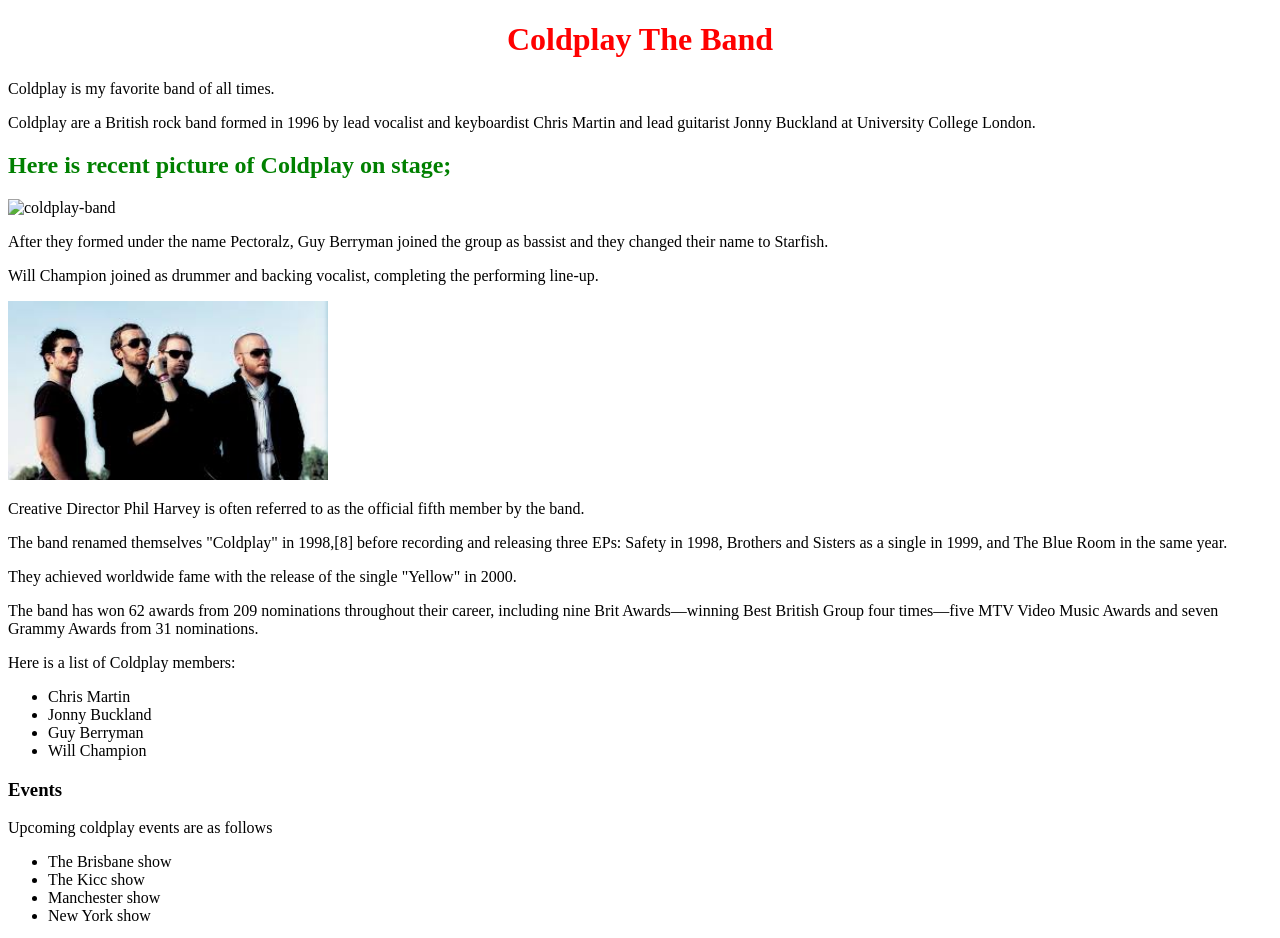
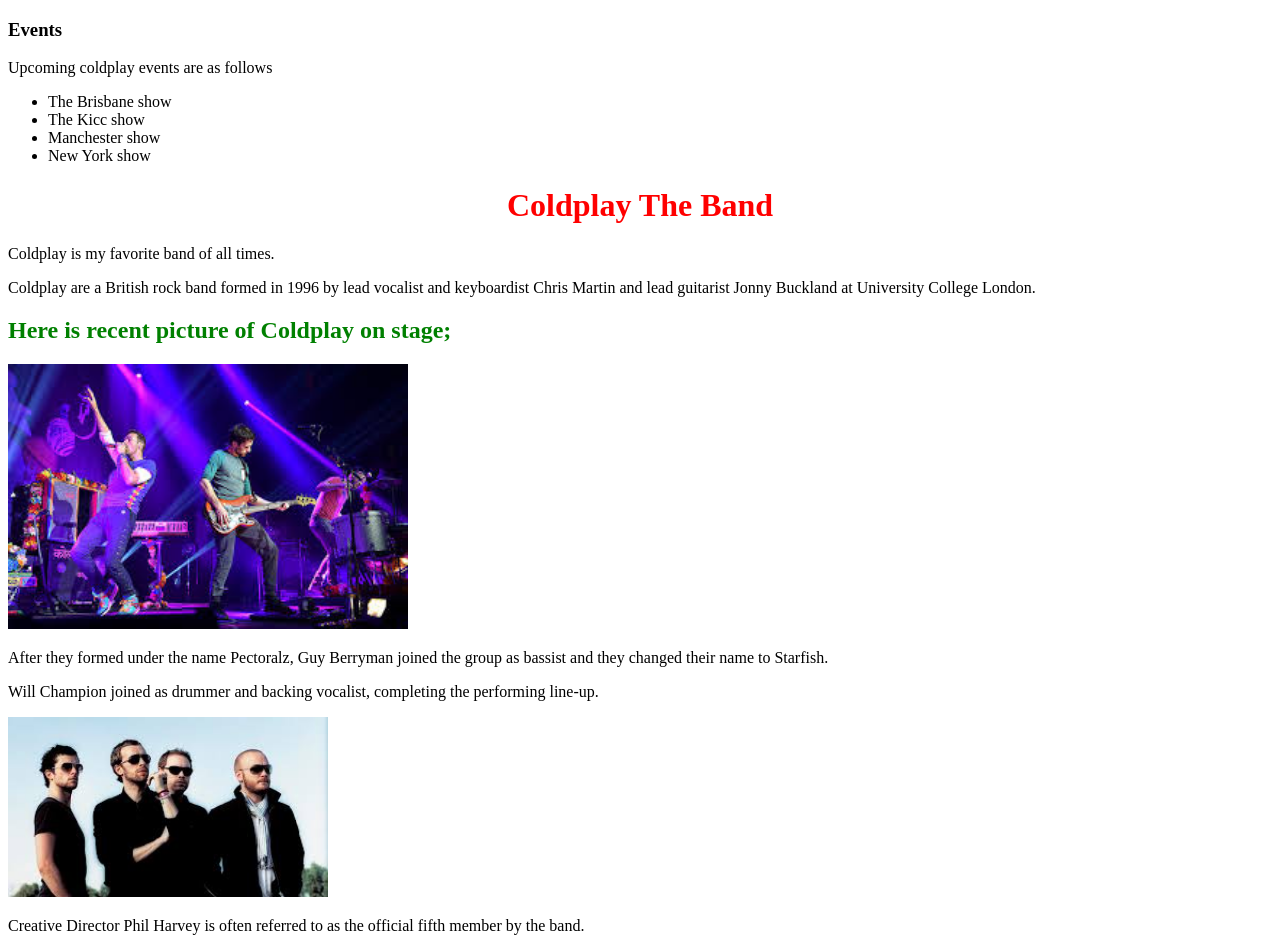
Before and after one commit to paulnderitu/favoriteband, a plain HTML site: page favoriteband.html in a window 1280 px wide. Shown: the top 938 px of the page. Drawn offline with Linux system fonts and the light colour scheme.

Commit message:
addedsiderupdate

```diff
--- a/favoriteband.html
+++ b/favoriteband.html
@@ -1,17 +1,29 @@
 <!DOCTYPE html>
 <html>
+
 <head>
-  <link href="css/styles.css"
-  rel="stylesheet" style="text/css">
+  <link href="css/styles.css" rel="stylesheet" style="text/css">
   <title>My Favorite Band</title>
 </head>
+
 <body>
+  <div class="sidebar">
+    <h3>Events</h3>
+    <p>Upcoming coldplay events are as follows</p>
+    <ul>
+      <li>The Brisbane show</li>
+      <li>The Kicc show</li>
+      <li>Manchester show</li>
+      <li>New York show</li>
+    </ul>
+  </div>
+  <div class="main">
     <h1>Coldplay The Band</h1>
     <p>Coldplay is my favorite band of all times.</p>
     <p>Coldplay are a British rock band formed in 1996 by lead vocalist and keyboardist Chris Martin and lead guitarist Jonny Buckland at University College London.</p>
 
     <h2>Here is recent picture of Coldplay on stage;</h2>
-    <img src="images/colplay.jpg" alt="coldplay-band"  style="width:400px; length:500px">
+    <img src="images/coldplay.jpg" alt="coldplay-band" style="width:400px; length:500px">
 
     <p>After they formed under the name Pectoralz, Guy Berryman joined the group as bassist and they changed their name to Starfish.</p>
     <p>Will Champion joined as drummer and backing vocalist, completing the performing line-up.</p>
@@ -28,18 +40,9 @@
       <li>Guy Berryman</li>
       <li>Will Champion</li>
     </ul>
-   <div class="sidebar">
-    <h3>Events</h3>
-      <p>Upcoming coldplay events are as follows</p>
-    <ul>
-      <li>The Brisbane show</li>
-      <li>The Kicc show</li>
-      <li>Manchester show</li>
-      <li>New York show</li>
-    </ul>
+    <p>Coldplay have sold more than 80 million records worldwide, making them one of the world's best-selling music artists.</p>
+    <p><a href="http://coldplay.com/">Click Me</a> to visit their official website</p>
   </div>
-     <p>Coldplay have sold more than 80 million records worldwide, making them one of the world's best-selling music artists.</p>
-     <P><a href="http://coldplay.com/">Click Me</a> to visit their official website</p>
 </body>
 
 </html>
```
Lines whose indentation alone changed are shown as unchanged.
